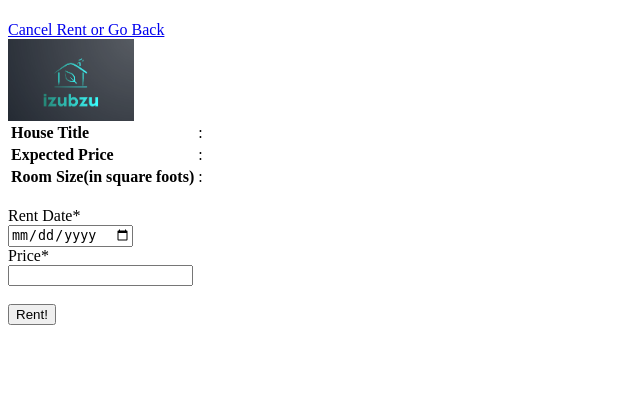
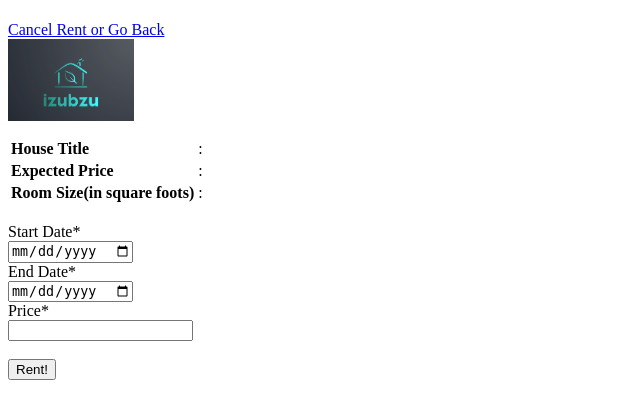
Before and after one commit to elenaaaa11/izubzu, a Django app: template app/templates/app/rent_1.html in a window 1280 px wide. Shown: the part 34-453 px from the top of the page, without its empty margins (0-640 px from the left). Run offline with Django 3.2, Linux system fonts and the light colour scheme; the template is opened without the code that fills it, so the values that code supplies are empty.

Commit message:
Commit #8

```diff
--- a/AppStore/urls.py
+++ b/AppStore/urls.py
@@ -11,5 +11,6 @@ urlpatterns = [
     path('login', app.views.user_login, name='login'),
     path('admin/', admin.site.urls),
     path('view/<str:title>', app.views.view, name='view'),
-    path('rent_1', app.views.rent_1, name='rent_1')
+    path('rent_1/<str:title>', app.views.rent_1, name='rent_1'),
+    path('view/rent_1/<str:title>', app.views.rent_1, name='rent_2')
 ]
--- a/app/templates/app/post.html
+++ b/app/templates/app/post.html
@@ -6,7 +6,7 @@
 
     <p style="color:aqua">{{ status|safe }}</p>
 
-    <a href='/'>Cancel Register or Go Back</a>
+    <a href='/'>Cancel Post or Go Back</a>
 
     <form method='POST'>
         {% csrf_token %}
--- a/app/templates/app/rent.html
+++ b/app/templates/app/rent.html
@@ -3,6 +3,7 @@
 <body>
     <h2>All houses for rent</h2>
     <img src="{% static 'app/images/logo.png' %}" width="10%" alt="Izubzu Logo"/><br/><br/>
+    <a href='/'>Go Back</a>
     <table border=1>
         <thead>
             <th>House Title</th>
@@ -21,7 +22,7 @@
                 {% csrf_token %}
                 </form>
 
-                <a href="rent_1"><button>Rent</button></a> |
+                <a href="rent_1/{{house.0}}"><button>Rent</button></a> |
                 <form method="POST" style="display: inline;">
                 {% csrf_token %}
                 </form>
--- a/app/templates/app/rent_1.html
+++ b/app/templates/app/rent_1.html
@@ -6,6 +6,8 @@
     <br/>
     <img src="{% static 'app/images/logo.png' %}" width="10%" alt="Izubzu Logo"/>
     <br/>
+
+    <p style="color:aqua">{{ status|safe }}</p>
 
     <table style='text-align:left'>
         <tr>
@@ -28,16 +30,19 @@
 
     <form method='POST'>
         {% csrf_token %}
-        <div id="div_id_rent_date" class="control-group"> <label for="id_rent_date" class="control-label requiredField">
-        Rent Date<span class="asteriskField">*</span> </label> <div class="controls"> <input type="date" name="rent_date" value="{{obj.0}}" maxlength="16" class="textinput textInput" required="" id="id_rent_date"> </div> </div>
+        <div id="div_id_start_date" class="control-group"> <label for="id_start_date" class="control-label requiredField">
+        Start Date<span class="asteriskField">*</span> </label> <div class="controls"> <input type="date" name="start_date" value="{{obj.0}}" maxlength="16" class="textinput textInput" required="" id="id_start_date"> </div> </div>
+
+        <div id="div_id_end_date" class="control-group"> <label for="id_end_date" class="control-label requiredField">
+        End Date<span class="asteriskField">*</span> </label> <div class="controls"> <input type="date" name="end_date" value="{{obj.0}}" maxlength="16" class="textinput textInput" required="" id="id_end_date"> </div> </div>
 
         <div id="div_id_price" class="control-group"> <label for="id_price" class="control-label requiredField">
         Price<span class="asteriskField">*</span> </label> <div class="controls"> <input type="number" min = '0' step = '0.01' name="price" value="{{obj.0}}" maxlength="16" class="textinput textInput" required="" id="id_price"> </div> </div>
 
+        <input type="hidden" name="title" value="{{ house.0 }}"/>
+        <input type="hidden" name="owner_email" value="{{ house.12 }}"/>
 
         <br>
-        <input type="hidden" name="title" value="{{house.0}}"/>
-        <input type="hidden" name="owner_email" value="{{house.12}}"/>
         <button type="submit" value="rent">Rent!</button>
         </form>
 </body>
--- a/app/templates/app/view.html
+++ b/app/templates/app/view.html
@@ -80,8 +80,10 @@
     </table></br>
     <form method="POST" style="display: inline;">
         <input type="hidden" name="title" value="{{house.0}}"/>
-        <a href="rent_1"><button>Rent</button></a>
-        {% csrf_token %}
+    </form>
+    <a href="rent_1/{{house.0}}"><button>Rent</button></a> |
+    <form method="POST" style="display: inline;">
+    {% csrf_token %}
     </form>
 </body>
 </html>
```
Also changed, not shown: app/views.py (+21 -21 lines).
